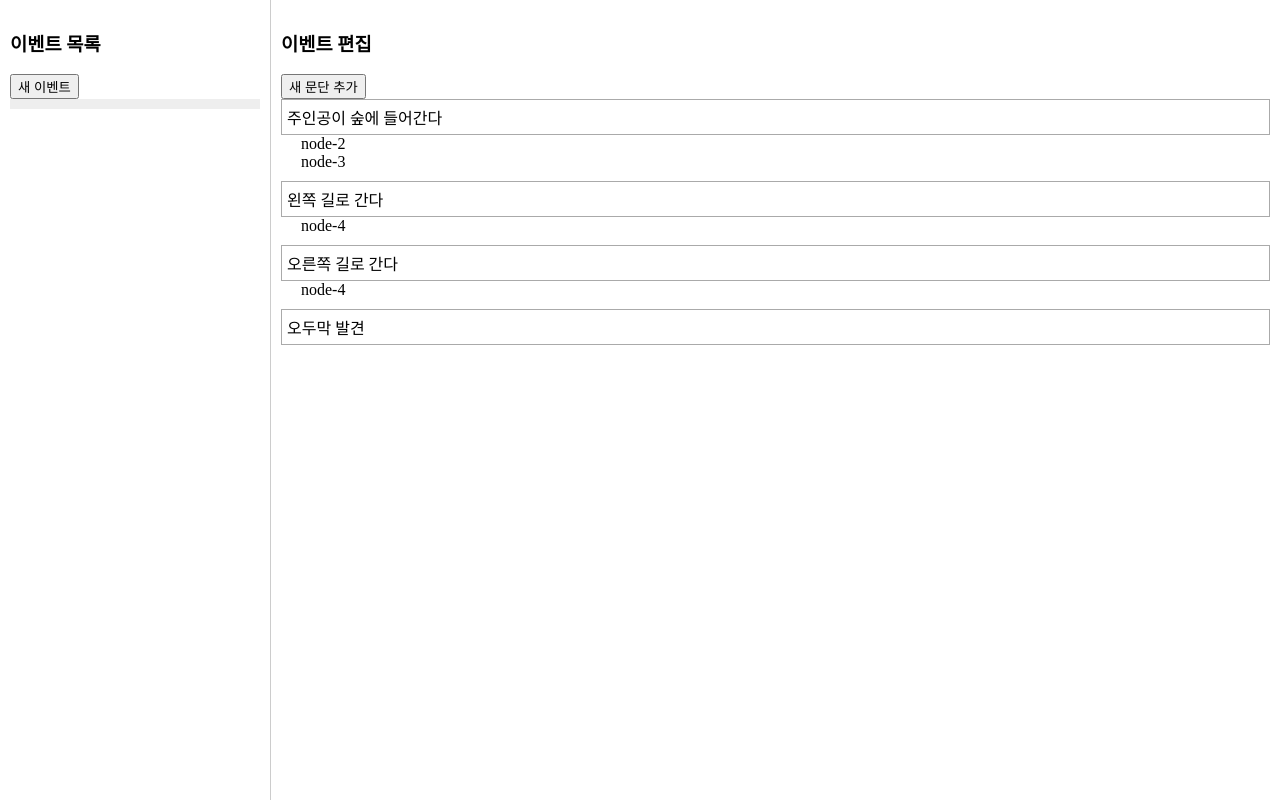
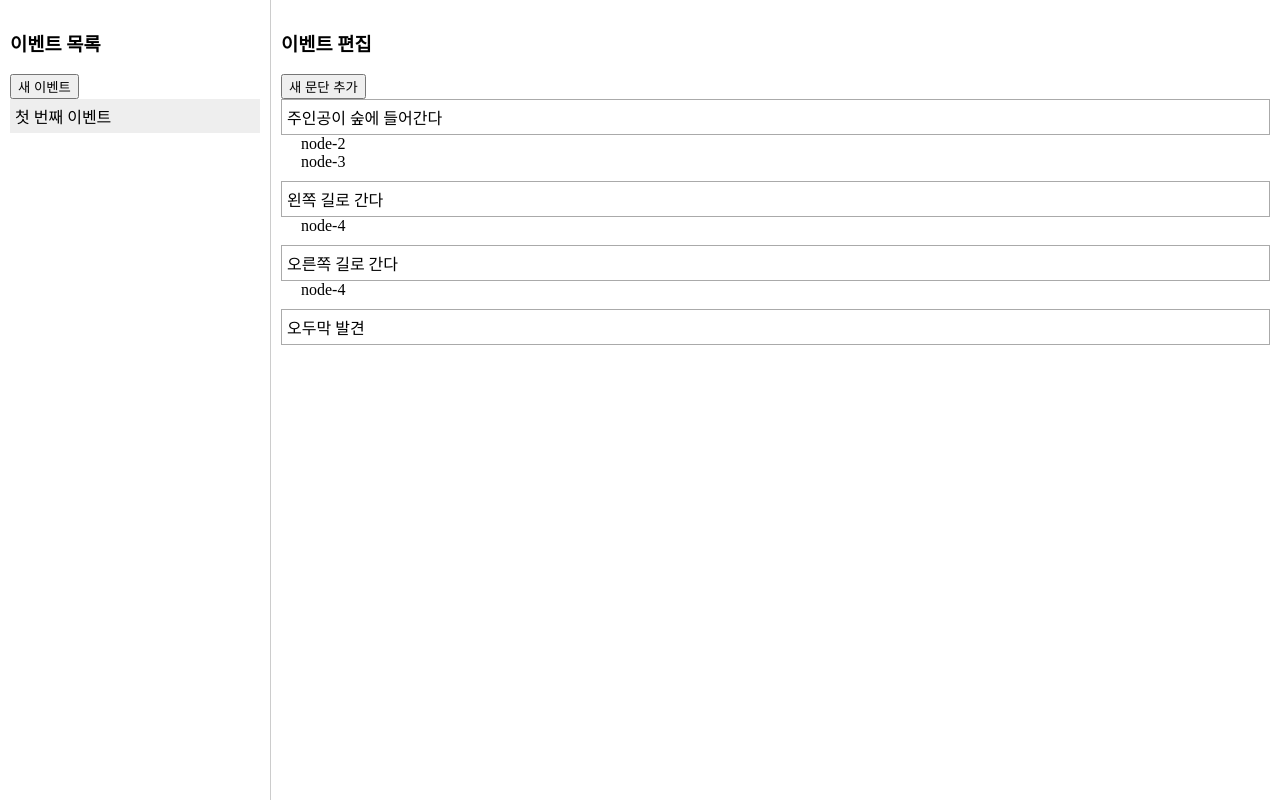
Before and after one commit to hyuckkim/vue-diagram, a Vue app: page / in a window 1280 px wide. Built offline with nearby package versions, Linux system fonts and the light colour scheme.

Commit message:
fix uncurrect type

```diff
--- a/src/components/EventListItem.vue
+++ b/src/components/EventListItem.vue
@@ -1,14 +1,14 @@
 <template>
   <div @click="$emit('select', event.id)" :style="{padding:'5px', cursor:'pointer', background:selected?'#eee':'#fff'}">
-    {{ event.text }}
+    {{ event.title }}
   </div>
 </template>
 
 <script setup lang="ts">
-import { type EventNode } from '../stores/useEventStore'
+import { type Event } from '../stores/useEventStore'
 
 defineProps<{
-  event: EventNode;
+  event: Event;
   selected: boolean;
 }>()
 </script>
```
